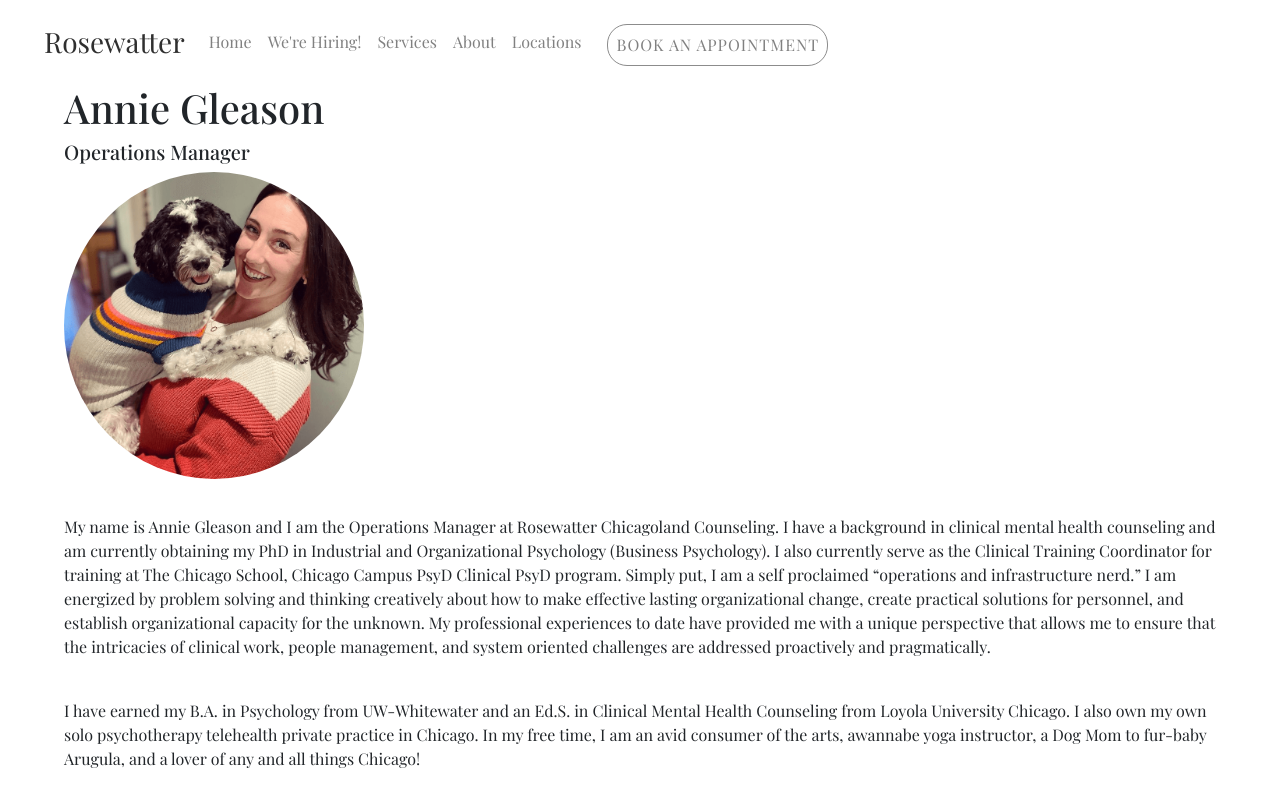
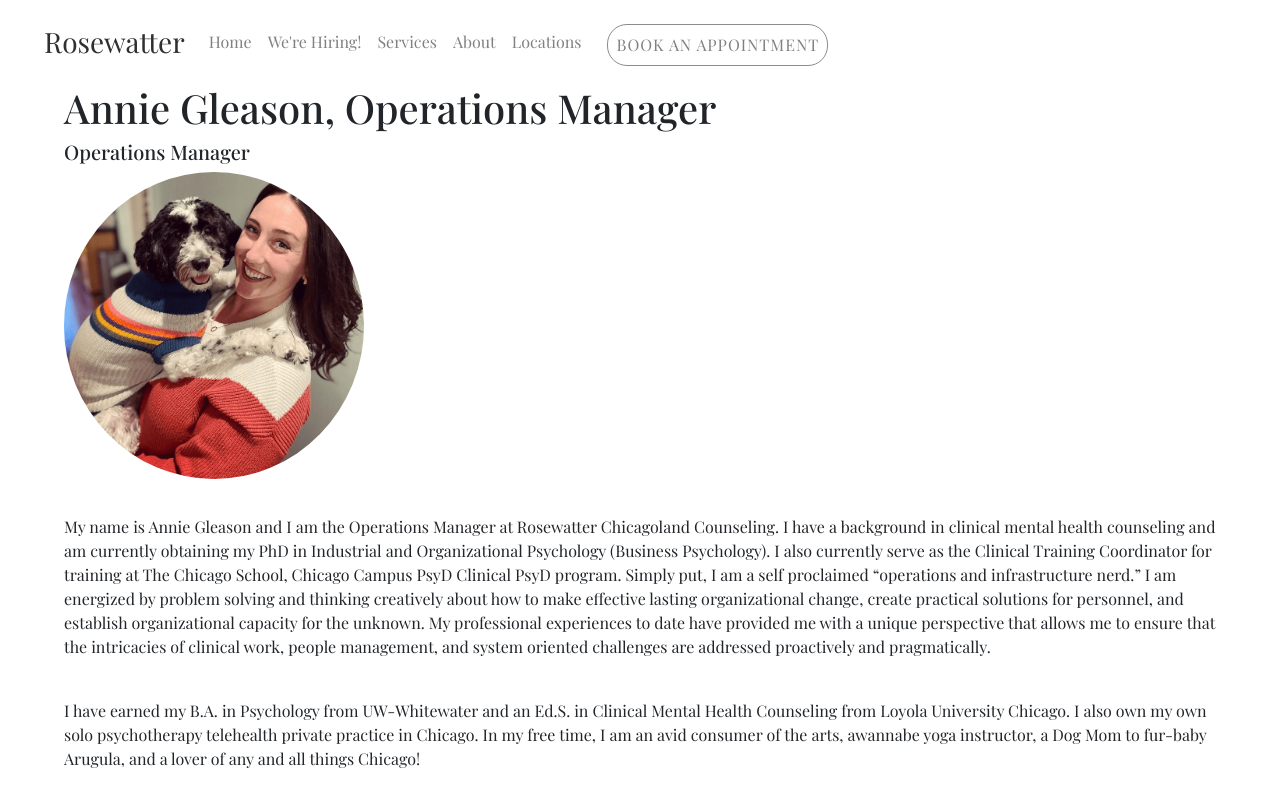
Before and after one commit to Bgorson/rose-water, a React app: page /about/annie in a window 1280 px wide. Shown: the top 806 px of the page. Built offline with nearby package versions, Linux system fonts and the light colour scheme.

Commit message:
add title

```diff
--- a/src/components/StaffPage.js
+++ b/src/components/StaffPage.js
@@ -431,7 +431,7 @@ export const staffMembers = [
   {
     id: 11,
     routeName: "annie",
-    header: "Annie Gleason",
+    header: "Annie Gleason, Operations Manager",
     blurb: `Annie Gleason is the Operations Manager at Rosewatter Chicagoland Counseling, pursuing a PhD in Industrial and Organizational Psychology while also serving as the Clinical Training Coordinator at The Chicago School, and she is passionate about problem-solving and effective organizational management.`,
     title: "Operations Manager",
     image: Annie,
```
